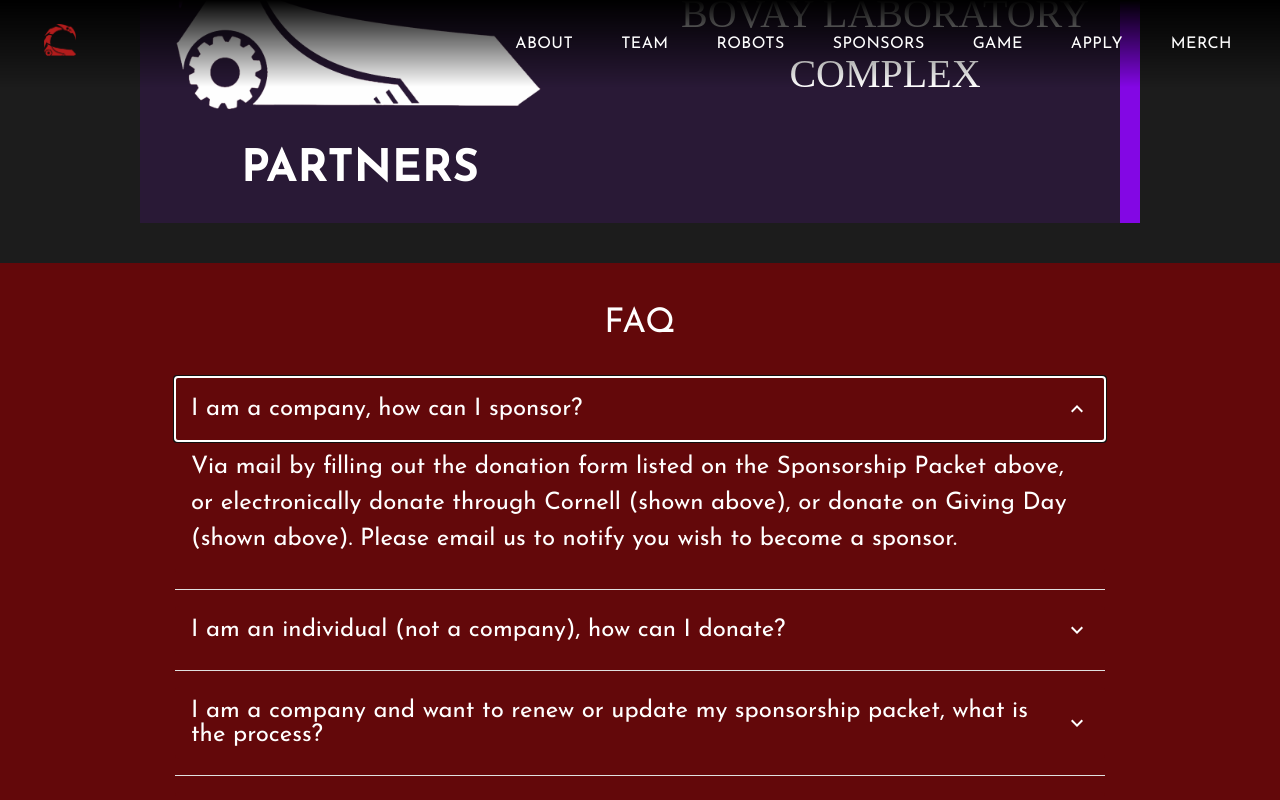
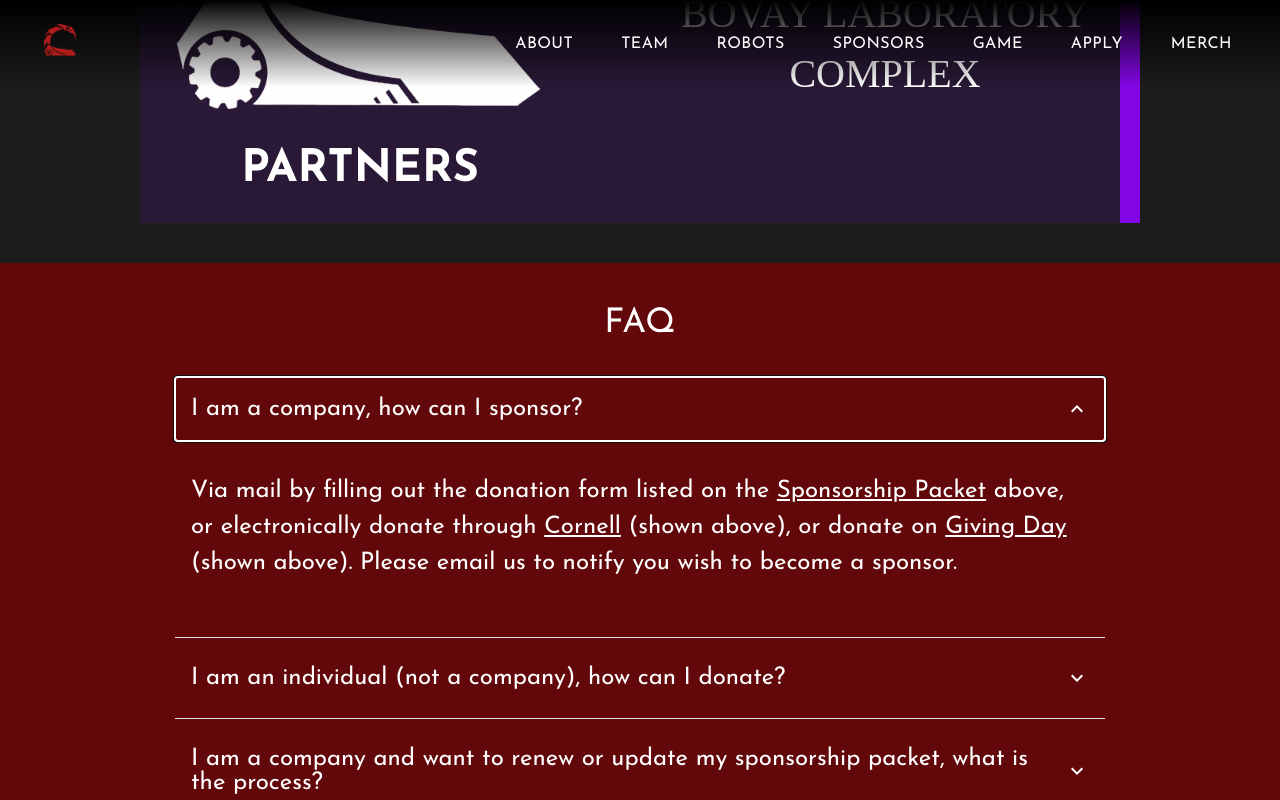
Before and after one commit to Cornell-University-Combat-Robotics/site-2025, a React (Vite) app in the folder react-site/: page /sponsors in a window 1280 px wide. Both pictures are taken after a click on the button "I am a company, how can I sponsor?". Shown: the part 4408-5208 px from the top of the page. Built offline with nearby package versions, Linux system fonts and the light colour scheme.

Commit message:
Done with hyperlinks for sponsors page

```diff
--- a/react-site/src/components/FAQ.tsx
+++ b/react-site/src/components/FAQ.tsx
@@ -4,7 +4,7 @@
 
 export interface FAQSection {
   qn: string[],
-  ans: string[] //cuz need link
+  ans: JSX.Element[] //cuz need link, so need to pass in <p> instead of string
 }
 
 function FAQ(props: FAQSection) {
--- a/react-site/src/index.css
+++ b/react-site/src/index.css
@@ -20,6 +20,11 @@
 
 a:hover {
   color: #535bf2;
+}
+
+/** Ensure that hyperlinks to specific components scrolls up to component smoothly */
+html {
+  scroll-behavior: smooth;
 }
 
 body {
--- a/react-site/src/pages/sponsors.jsx
+++ b/react-site/src/pages/sponsors.jsx
@@ -5,6 +5,9 @@
 
 /** Sponsors creates the Sponsors page of the website. */
 export default function Sponsors() {
+
+  const cornellDonate = "https://securelb.imodules.com/s/1717/giving/interior.aspx?sid=1717&gid=2&pgid=16421&cid=27217&dids=5398&sort=1&bledit=1"
+  const givingDay = "https://givingday.cornell.edu/campaigns/combat-robotics"
 
   /** list of all FAQ questions & answers */
   const questions = [
@@ -14,32 +17,24 @@
     "I am a company and would like to make an arrangement not listed on the Sponsorship Packet, what should I do?"
   ];
 
-  const answers = [
-    "Via mail by filling out the donation form listed on the Sponsorship Packet above, or electronically donate through Cornell (shown above), or donate on Giving Day (shown above). Please email us to notify you wish to become a sponsor.",
-    "You can donate through the same platforms a company would: via mail by filling out the donation form listed on the Sponsorship Packet, or electronically donate through Cornell, or donate on Giving Day.",
-    "Donate through the same portal listed above, and email us to notify you wish to renew or update your sponsorship.",
-    "Email us and we would be happy to make arrangements!"
-  ];
-
   //To add hyperlink in middle of text by using <Link> component, must wrap in <p>
-  {/**
-  otherInterest = {
+  const answers =
     [
       <p>
-      Via mail by filling out the donation form listed on the Sponsorship Packet above, or electronically donate through Cornell (shown above), or donate on Giving Day (shown above). Please email us to notify you wish to become a sponsor. {LinkToOtherSubteams({ url: "/team/kinetic", text: "Kinetic" })} Subteam or the {LinkToOtherSubteams({ url: "/team/sportsman", text: "Sportsman" })} Subteam
+        Via mail by filling out the donation form listed on the {LinkToID({ id: pdfFile, text: "Sponsorship Packet" })} above, or electronically donate through {LinkToID({ id: cornellDonate, text: "Cornell" })} (shown above), or donate on {LinkToID({ id: givingDay, text: "Giving Day" })} (shown above). Please email us to notify you wish to become a sponsor.
       </p>,
       <p>
-      • Coding for websites and video games, check out the Marketing Subteam {LinkToOtherSubteams({ url: "/team/marketing", text: "Marketing" })} Subteam
+        You can donate through the same platforms a company would: via mail by filling out the donation form listed on the {LinkToID({ id: pdfFile, text: "Sponsorship Packet" })}, or electronically donate through {LinkToID({ id: cornellDonate, text: "Cornell" })}, or donate on {LinkToID({ id: givingDay, text: "Giving Day" })}.
       </p>,
       <p>
-      • Business and corporate sponsorships, check out the {LinkToOtherSubteams({ url: "/team/marketing", text: "Marketing" })} Subteam
+        Donate through the same {LinkToID({ id: pdfFile, text: "portal" })} listed above, and email us to notify you wish to renew or update your sponsorship.
       </p>
       ,
       <p>
-      Art and design, check out the {LinkToOtherSubteams({ url: "/team/marketing", text: "Marketing" })} Subteam
+        Email us and we would be happy to make arrangements!
       </p>
-    ]}
- */}
+    ]
+
   return (
     <Box>
       <Box sx={{
@@ -66,7 +61,7 @@
         </Typography>
       </Box>
 
-      <Typography variant="h2" sx={{ fontFamily: 'Josefin Sans', mt: 5 }}>
+      <Typography variant="h2" sx={{ fontFamily: 'Josefin Sans', mt: 5 }} id="sponsor-box">
         OUR SPONSORS
       </Typography>
       {/*Three horizontal buttons for 3 actions users can do. Nested in a double
@@ -77,10 +72,10 @@
       when clicked. &hover is for making the text color white (don't change when
       button is not hovered over.*/}
       <Box display='flex' justifyContent="center" alignItems="center" mt="20px" mb="40px">
-        <Box display='flex' width="75%" justifyContent="space-between" sx={{ flexDirection: 'row' }}>
+        <Box display='flex' width="75%" justifyContent="space-between" sx={{ flexDirection: 'row' }} >
           <Button href={pdfFile} target="_blank" rel="noopener noreferrer" sx={{ backgroundColor: "#820002", color: "white", fontSize: "1.5em", width: "330px", height: "100px", textAlign: "center", display: "flex", alignItems: "center", justifyContent: "center", px: "20px", borderRadius: "16px", '&:focus': { outline: 'none', }, '&:hover': { color: 'white', }, }}>VIEW OUR SPONSORSHIP PACKET</Button>
-          <Button href="https://securelb.imodules.com/s/1717/giving/interior.aspx?sid=1717&gid=2&pgid=16421&cid=27217&dids=5398&sort=1&bledit=1" target="_blank" rel="noopener noreferrer" sx={{ backgroundColor: "#820002", color: "white", fontSize: "1.5em", width: "330px", height: "100px", textAlign: "center", display: "flex", alignItems: "center", justifyContent: "center", px: "20px", borderRadius: "16px", '&:focus': { outline: 'none', }, '&:hover': { color: 'white', } }}>DONATE THROUGH CORNELL</Button>
-          <Button href="https://givingday.cornell.edu/campaigns/combat-robotics" target="_blank" rel="noopener noreferrer" sx={{ backgroundColor: "#820002", color: "white", fontSize: "1.5em", width: "330px", height: "100px", textAlign: "center", display: "flex", alignItems: "center", justifyContent: "center", px: "20px", borderRadius: "16px", '&:focus': { outline: 'none', }, '&:hover': { color: 'white', } }}>DONATE THROUGH GIVING DAY</Button>
+          <Button href={cornellDonate} target="_blank" rel="noopener noreferrer" sx={{ backgroundColor: "#820002", color: "white", fontSize: "1.5em", width: "330px", height: "100px", textAlign: "center", display: "flex", alignItems: "center", justifyContent: "center", px: "20px", borderRadius: "16px", '&:focus': { outline: 'none', }, '&:hover': { color: 'white', } }}>DONATE THROUGH CORNELL</Button>
+          <Button href={givingDay} target="_blank" rel="noopener noreferrer" sx={{ backgroundColor: "#820002", color: "white", fontSize: "1.5em", width: "330px", height: "100px", textAlign: "center", display: "flex", alignItems: "center", justifyContent: "center", px: "20px", borderRadius: "16px", '&:focus': { outline: 'none', }, '&:hover': { color: 'white', } }}>DONATE THROUGH GIVING DAY</Button>
         </Box>
       </Box>
 
@@ -485,3 +480,16 @@
     </Box>
   );
 }
+
+function LinkToID({ id, text }) {
+  return (
+    //not sure why you can't use Link instead, but at least <a> works
+    <a href={id}
+      target="_blank" // Opens in a new tab
+      rel="noopener noreferrer" // Security best practice
+      style={{ color: "white", textDecoration: "underline" }}
+    >
+      {text}
+    </ a>
+  );
+}
```
Lines whose indentation alone changed are shown as unchanged.
